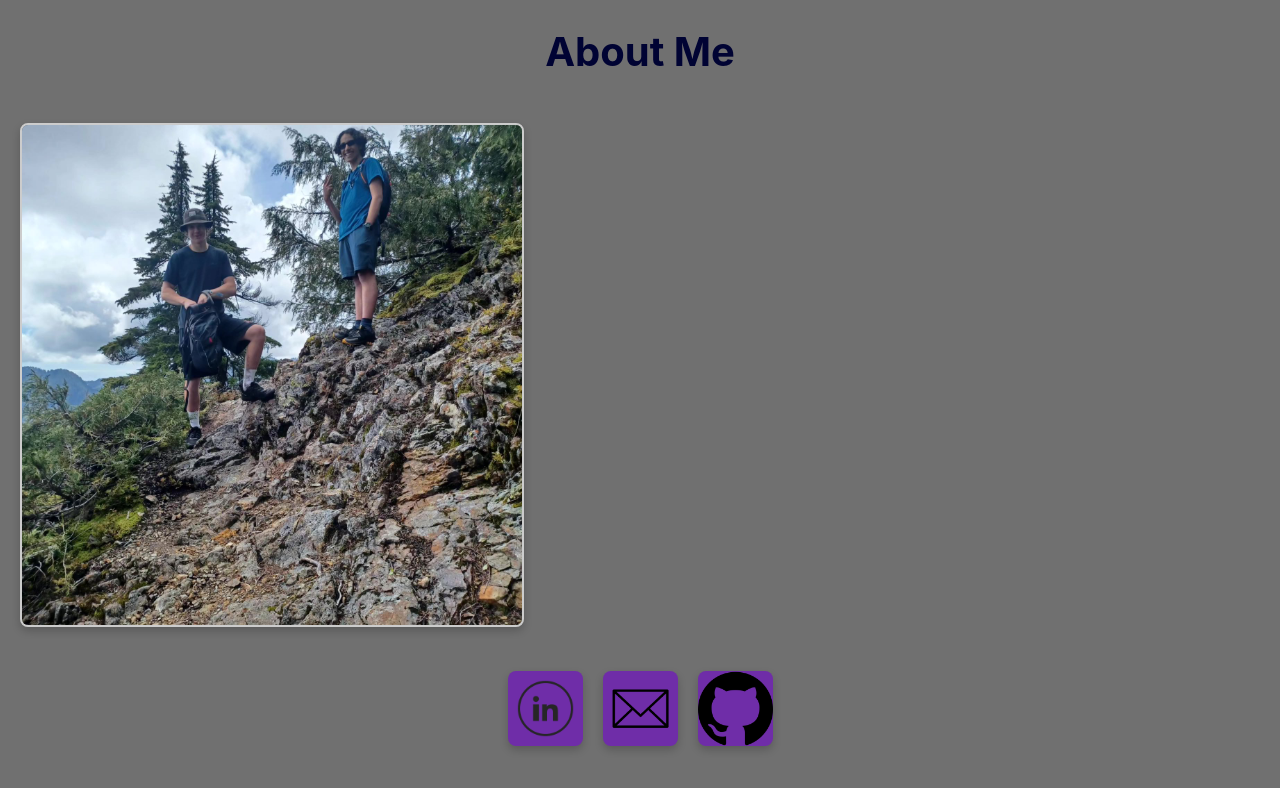
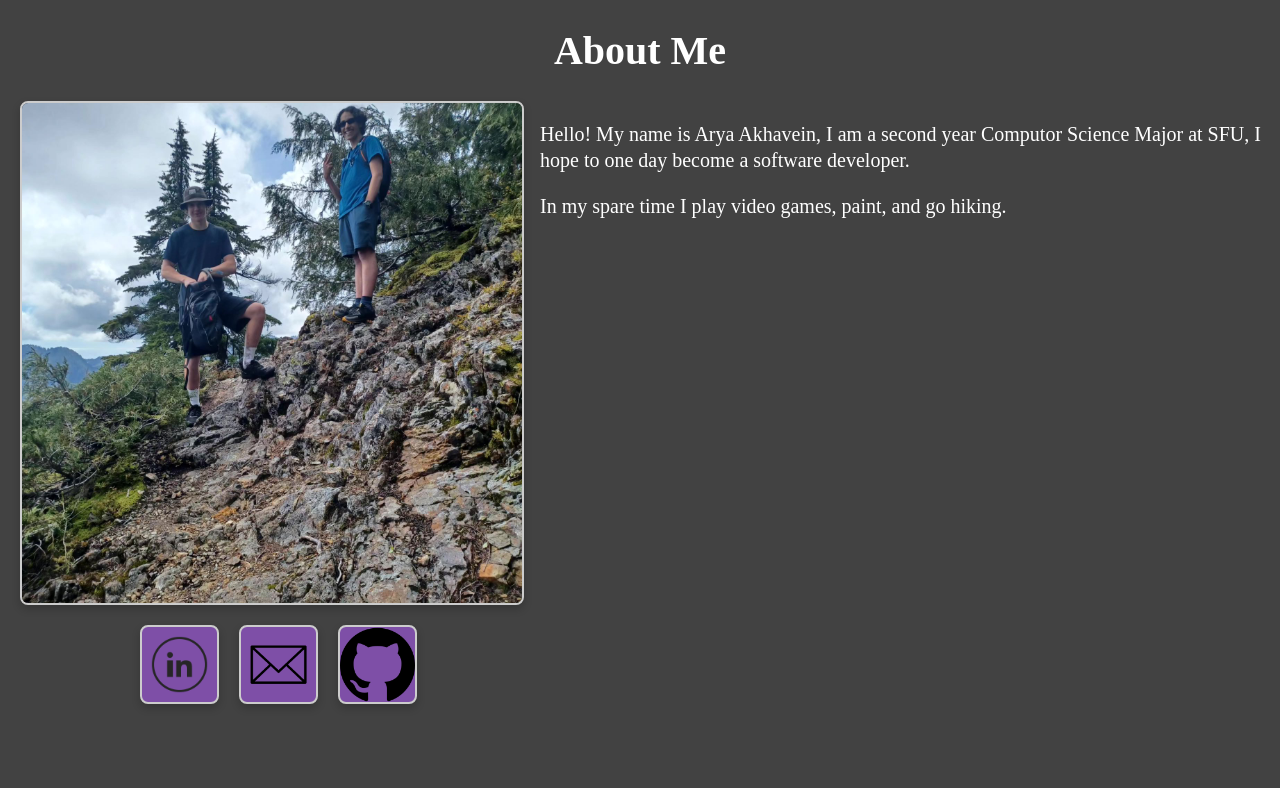
Before and after one commit to Arnice123/Arnice123.github.io, a React (Create React App) app: page / in a window 1280 px wide. Shown: the top 788 px of the page. Built offline with nearby package versions, Linux system fonts and the light colour scheme.

Commit message:
Formated buttons and added bio text

```diff
--- a/package.json
+++ b/package.json
@@ -1,7 +1,7 @@
 {
   "name": "my-app",
   "version": "0.1.0",
-  "homepage": "https://Arnice123.github.io/home-page",
+  "homepage": "https://Arnice123.github.io",
   "scripts": {
     "predeploy": "npm run build",
     "deploy": "gh-pages -d build",
--- a/src/App.js
+++ b/src/App.js
@@ -1,13 +1,13 @@
 import React, { useState } from 'react';
 import ProfilePhoto from './ProfilePhoto';
-import Boxes from './Boxes';
+import Button from './Button';
 
 function App() {
   return (
     <div>
-      <h1 style={{ color: '#000333', fontSize: '2.5rem', textAlign: 'center' }}>About Me</h1>
+      <h1 style={{ color: '#FFFFFF', fontSize: '2.5rem', textAlign: 'center' }}>About Me</h1>
       <ProfilePhoto /> {}
-      <Boxes></Boxes>
+      <Button></Button>
     </div>
   );
 }
--- a/src/Boxes.css
+++ /dev/null
@@ -1,32 +0,0 @@
-.boxes-container {
-    display: flex;
-    gap: 20px; /* Space between boxes */
-    justify-content: center;
-    padding: 20px;
-    flex-wrap: wrap; /* Allow boxes to wrap to the next line */
-  }
-
-  .box {
-    display: flex;
-    justify-content: center;
-    align-items: center;
-    width: 75px;
-    height: 75px;
-    background-color: #6F2DA8;
-    border-radius: 8px;
-    box-shadow: 0 4px 8px rgba(0, 0, 0, 0.2);
-    transition: transform 0.3s ease, box-shadow 0.3s ease;
-    overflow: hidden; /* Ensure the image doesn't overflow the box */
-  }
-
-  .box:hover {
-    transform: scale(1.05); /* Slightly enlarge the box */
-    box-shadow: 0 8px 16px rgba(0, 0, 0, 0.3); /* Increase shadow */
-  }
-
-  .box-image {
-    width: 100%; /* Make the image fill the box */
-    height: 100%; /* Make the image fill the box */
-    object-fit: cover; /* Ensure the image covers the box without stretching */
-    border-radius: 8px; /* Match the box's border radius */
-  }
--- a/src/Boxes.js
+++ /dev/null
@@ -1,32 +0,0 @@
-import React from 'react';
-import './Boxes.css'; // Import the CSS file
-
-const Boxes = () => {
-  return (
-    <div className="boxes-container">
-        <a href="https://www.linkedin.com/in/arya-akhavein-8b8029193/" className="box">
-        <img
-          src="/images/LinkedIn.png" // Path to the PNG image in the public folder
-          alt="Box 1"
-          className="box-image"
-        />
-      </a>
-      <a href="mailto:aka310@sfu.ca" className="box">
-        <img
-          src="/images/Email.png" // Path to the PNG image in the public folder
-          alt="Box 2"
-          className="box-image"
-        />
-      </a>
-      <a href="https://github.com/Arnice123" className="box">
-        <img
-          src="/images/Github.png" // Path to the PNG image in the public folder
-          alt="Box 3"
-          className="box-image"
-        />
-      </a>
-    </div>
-  );
-};
-
-export default Boxes;
--- /dev/null
+++ b/src/Button.css
@@ -0,0 +1,35 @@
+.buttones-container {
+    display: flex;
+    gap: 20px; /* Space between buttones */
+    /*align-items: center;*/
+    justify-content: left;
+    padding: 20px;
+    flex-wrap: wrap; /* Allow buttones to wrap to the next line */
+    margin-left: 120px;
+  }
+
+  .button {
+    display: flex;
+    justify-content: center;
+    align-items: center;
+    width: 75px;
+    height: 75px;
+    border: 2px solid #ccc;
+    background-color: #7e4fa7;
+    border-radius: 8px;
+    box-shadow: 0 4px 8px rgba(0, 0, 0, 0.2);
+    transition: transform 0.3s ease, button-shadow 0.3s ease;
+    overflow: hidden; /* Ensure the image doesn't overflow the button */
+  }
+
+  .button:hover {
+    transform: scale(1.05); /* Slightly enlarge the button */
+    box-shadow: 0 8px 16px rgba(0, 0, 0, 0.3); /* Increase shadow */
+  }
+
+  .button-image {
+    width: 100%; /* Make the image fill the button */
+    height: 100%; /* Make the image fill the button */
+    object-fit: cover; /* Ensure the image covers the button without stretching */
+    border-radius: 8px; /* Match the button's border radius */
+  }
--- /dev/null
+++ b/src/Button.js
@@ -0,0 +1,32 @@
+import React from 'react';
+import './Button.css'; // Import the CSS file
+
+const Button = () => {
+  return (
+    <div className="buttones-container">
+        <a href="https://www.linkedin.com/in/arya-akhavein-8b8029193/" className="button">
+        <img
+          src="/images/LinkedIn.png" // Path to the PNG image in the public folder
+          alt="LinkedIn Link"
+          className="button-image"
+        />
+      </a>
+      <a href="mailto:aka310@sfu.ca" className="button">
+        <img
+          src="/images/Email.png" // Path to the PNG image in the public folder
+          alt="Email Link"
+          className="button-image"
+        />
+      </a>
+      <a href="https://github.com/Arnice123" className="button">
+        <img
+          src="/images/Github.png" // Path to the PNG image in the public folder
+          alt="Github Link"
+          className="button-image"
+        />
+      </a>
+    </div>
+  );
+};
+
+export default Button;
--- a/src/ProfilePhoto.css
+++ b/src/ProfilePhoto.css
@@ -1,8 +1,22 @@
-/* MyComponent.css */
+.container {
+    display: flex; /* Use flexbox for side-by-side layout */
+    align-items: center; /* Vertically center the image and text */
+    gap: 16px; /* Add some space between the image and text */
+  }
+
+.about-me {
+    font-size: 20px; /* Adjust text size */
+    line-height: 1.3;
+    color: #ffffff; /* Adjust text color */
+    align-self: flex-start;
+}
+
 .profile-photo {
     width: 500px;
     border-radius: 8px;
     border: 2px solid #ccc;
+    justify-content: left;
     box-shadow: 0 4px 8px rgba(0, 0, 0, 0.2);
-    margin: 20px
+    /*margin: 20px;*/
+    margin-left: 20px;
 }
--- a/src/ProfilePhoto.js
+++ b/src/ProfilePhoto.js
@@ -3,12 +3,16 @@ import './ProfilePhoto.css';
 
 const ProfilePhoto = () => {
   return (
-    <div>
+    <div className='container'>
       <img
         src="/images/PP_Me_Photo.jpg"
-        alt="a photo of me"
+        alt="Me"
         className='profile-photo'
       />
+      <div className="about-me">
+        <p>Hello! My name is Arya Akhavein, I am a second year Computor Science Major at SFU, I hope to one day become a software developer.</p>
+        <p>In my spare time I play video games, paint, and go hiking.</p>
+      </div>
     </div>
   );
 };
--- a/src/index.css
+++ b/src/index.css
@@ -1,11 +1,11 @@
 body {
   margin: 0;
-  font-family: -apple-system, BlinkMacSystemFont, 'Segoe UI', 'Roboto', 'Oxygen',
+  font-family: -apple-system, BlinkMacSystemFont, 'Lora' 'Segoe UI', 'Roboto', 'Oxygen',
     'Ubuntu', 'Cantarell', 'Fira Sans', 'Droid Sans', 'Helvetica Neue',
     sans-serif;
   -webkit-font-smoothing: antialiased;
   -moz-osx-font-smoothing: grayscale;
-  background: #707070;
+  background: #424242;
   margin: 0;
   padding: 0;
   min-height: 100vh;
```
